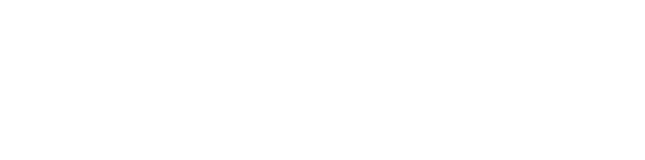
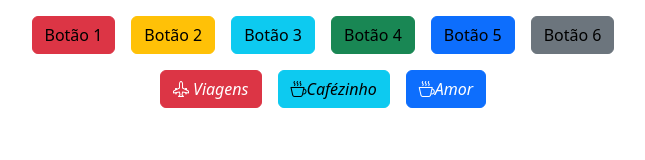
Before and after one commit to IsabellePacheco/Bootstrap_Intro_Isabelle-Pacheco, a plain HTML site: page ex3_botoes/ex3.html in a window 1280 px wide. Shown: the whole page, without its empty margins (317-962 px from the left). Drawn offline with nearby package versions, Linux system fonts and the light colour scheme.

Commit message:
ex3- botoes

```diff
--- a/ex3_botoes/ex3.html
+++ b/ex3_botoes/ex3.html
@@ -8,14 +8,35 @@
     <!-- Bootstrap CSS -->
     <link href="https://cdn.jsdelivr.net/npm/bootstrap@5.3.0/dist/css/bootstrap.min.css" rel="stylesheet">
 
-    <!-- Bootstrap ícones -->
+    <!-- Bootstrap link ícones -->
     <link rel="stylesheet" href="https://cdn.jsdelivr.net/npm/bootstrap-icons@1.11.3/font/bootstrap-icons.css">
 
 </head>
 <body>
+<!-- mt= margen topo -->
+    <div class="container d-flex justify-content-center mt-3">
+        <button class="btn btn-danger text-black">Botão 1</button>
+        <button class="btn btn-warning text-black ms-3">Botão 2</button>
+        <button class="btn btn-info text-black ms-3">Botão 3</button>
+        <button class="btn btn-success text-black ms-3">Botão 4</button>
+        <button class="btn btn-primary text-black ms-3">Botão 5</button>
+        <button class="btn btn-secondary text-black ms-3">Botão 6</button>
+    </div>
+
+    <div class="container d-flex justify-content-center mt-3">
+        <!-- botão com icone -->
+        <button class="btn btn-danger ">
+            <i class="bi bi-airplane-engines ">  Viagens</i>
+        </button>
+        <button class="btn btn-info ms-3">
+            <i class="bi bi-cup-hot">Cafézinho</i>
+        </button>
+        <button class="btn btn-primary ms-3">
+            <i class="bi bi-cup-hot">Amor</i>
+        </button>
 
 
-    <!-- 1ª Digitação (Aqui) -->
+    </div>
 
 
     <script src="https://cdn.jsdelivr.net/npm/bootstrap@5.3.0/dist/js/bootstrap.bundle.min.js"></script>
```
